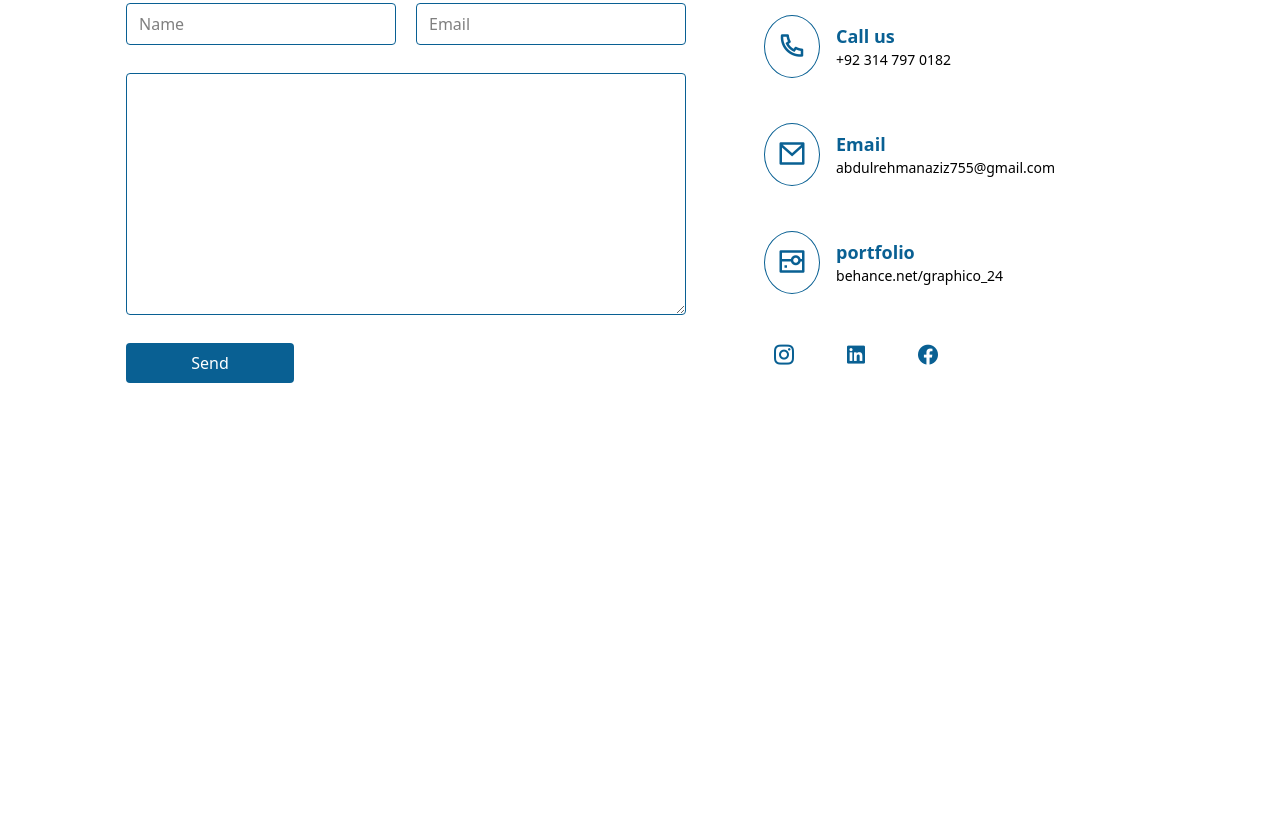
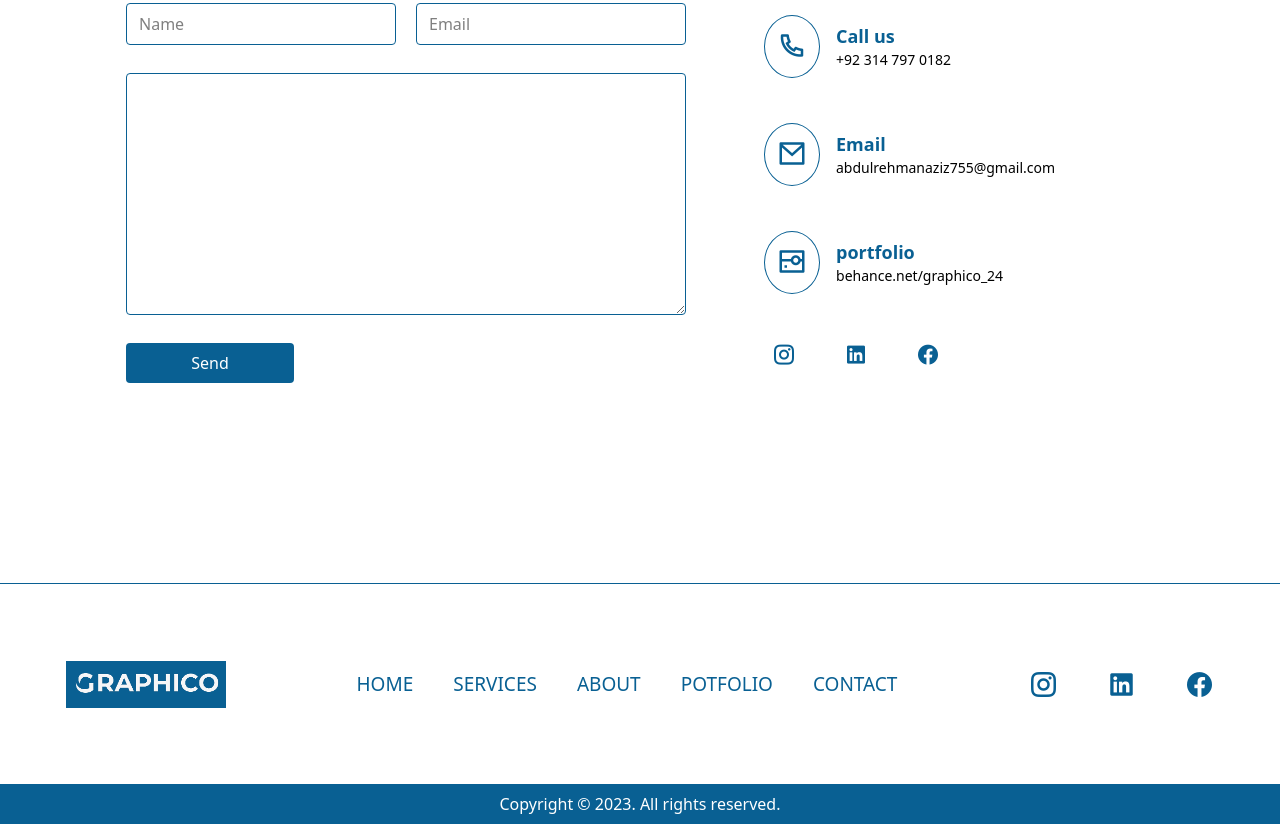
Before and after one commit to fahad111000/Rehman-project, a website: page index.html in a window 1280 px wide. Shown: the part 4217-5041 px from the top of the page. Before the commit the page ends 4680 px from the top, so only its background shows below. Drawn offline with nearby package versions, Linux system fonts and the light colour scheme.

Commit message:
Footer sections is completed

```diff
--- a/index.html
+++ b/index.html
@@ -14,6 +14,8 @@
 </head>
 
 <body>
+
+    <!-- Header -->
     <header class="flex pr-3 md:px-20 py-1  justify-between items-center text-white bg-[#096093] ">
 
         <!-- Logo -->
@@ -43,6 +45,7 @@
 
     </header>
 
+    <!-- Main -->
     <main class="container  mx-auto">
 
         <!-- Main content -->
@@ -430,7 +433,8 @@
             <!-- heading, parag  -->
             <div>
                 <h1 class="font-semibold text-[#096093] text-center text-5xl md:text-7xl p-10">CONTACT</h1>
-                <h2 class="text-center font-semibold italic text-2xl md:text-4xl text-[#096093] md:py-5">LET US KNOW WHAT SERVICES <br>
+                <h2 class="text-center font-semibold italic text-2xl md:text-4xl text-[#096093] md:py-5">LET US KNOW
+                    WHAT SERVICES <br>
                     YOU ARE LOOKING FOR</h2>
             </div>
 
@@ -443,8 +447,10 @@
 
                         <!-- input Row -->
                         <div class="flex  flex-col md:flex-row md:justify-between gap-5  ">
-                            <input type="text" placeholder="Name" class="border border-[#096093]  px-3 py-2 rounded md:w-[50%]">
-                            <input type="email" placeholder="Email" class="border border-[#096093]  px-3 py-2 rounded md:w-[50%]">
+                            <input type="text" placeholder="Name"
+                                class="border border-[#096093]  px-3 py-2 rounded md:w-[50%]">
+                            <input type="email" placeholder="Email"
+                                class="border border-[#096093]  px-3 py-2 rounded md:w-[50%]">
                         </div>
 
                         <textarea name="" id="" cols="30" rows="10"
@@ -518,7 +524,55 @@
         </section>
     </main>
 
+    <!-- Footer -->
+    <footer class=" border-t mt-30 border-[#096093] ">
 
+        <div class="flex flex-col md:flex-row justify-around items-center  md:h-50 ">
+
+            <!-- Logo -->
+            <div class="bg-[#096093]">
+                <a href="">
+                    <img src="./images/logo.png" alt="logo" class="w-40 ">
+                </a>
+            </div>
+
+            <!-- navbar -->
+            <nav>
+
+                <!-- nav links -->
+                <ul class="flex gap-10  items-center text-[#096093]">
+                    <li><a href="#" class="text-[19px]">HOME</a></li>
+                    <li><a href="#" class="text-[19px]">SERVICES</a></li>
+                    <li><a href="#" class="text-[19px]">ABOUT</a></li>
+                    <li><a href="#" class="text-[19px]">POTFOLIO</a></li>
+                    <li><a href="#" class="text-[19px]">CONTACT</a></li>
+                </ul>
+
+            </nav>
+
+
+            <!-- Social Media -->
+            <div class="text-[#096093] text-3xl  flex   md:gap-12  ">
+                <a href="#" target="_blank">
+                    <i class="ri-instagram-line"></i>
+                </a>
+                <a href="#" target="_blank">
+                    <i class="ri-linkedin-box-fill"></i>
+                </a>
+
+                <a href="#" target="_blank">
+                    <i class="ri-facebook-circle-fill"></i>
+                </a>
+            </div>
+
+        </div>
+
+        <!-- Sub-footer -->
+        <div>
+            <p class="text-center  text-white bg-[#096093] py-2">Copyright © 2023. All rights reserved.</p>
+        </div>
+
+    </footer>
 </body>
 
 </html>
```
Also changed, not shown: src/output.css.
